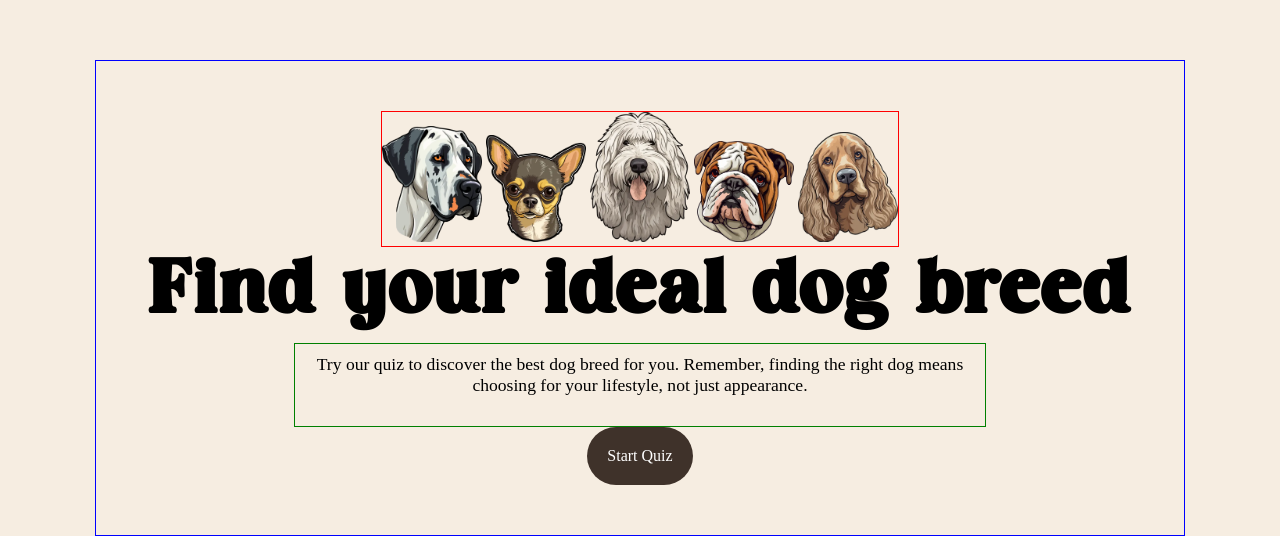
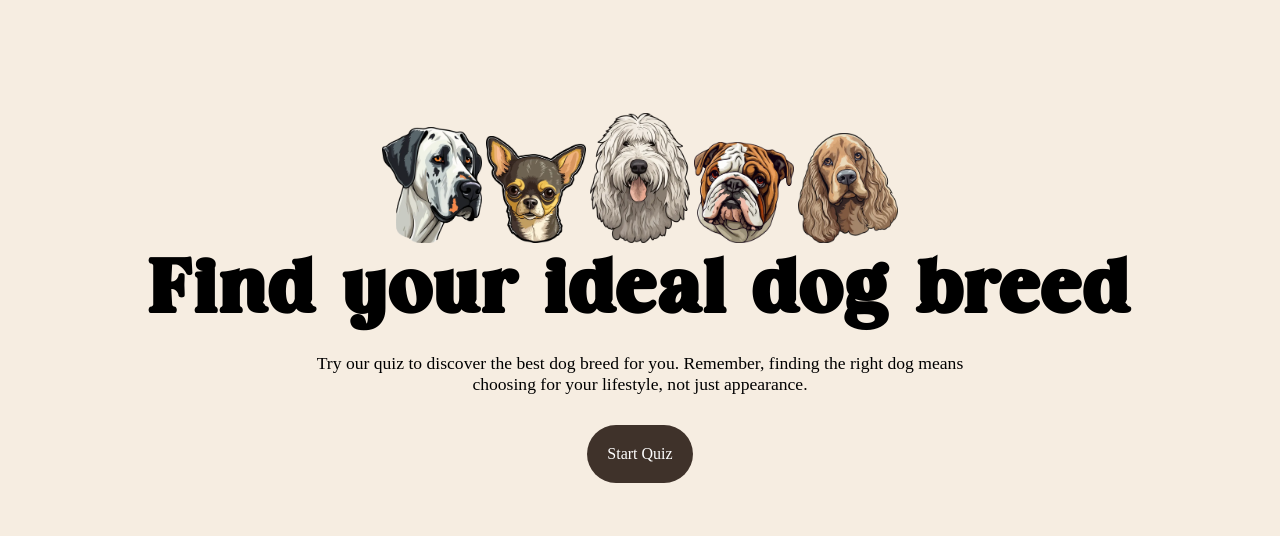
Before and after one commit to fridalannerstrom/my-dog-breed, a plain HTML site: page index.html in a window 1280 px wide. Shown: the part 102-638 px from the top of the page. Drawn offline with Linux system fonts and the light colour scheme.

Commit message:
style: remove helping borders

```diff
--- a/assets/css/style.css
+++ b/assets/css/style.css
@@ -35,7 +35,6 @@ body {
 
 .main-content {
     background: #F6EDE1;
-    border: 1px solid blue;
     align-items: center;
     justify-content: center;
     text-align: center;
@@ -52,7 +51,6 @@ h1 {
 }
 
 .basic-text {
-    border: 1px solid green;
     width: 70%;
     padding: 10px 0px 30px;
     text-align: center;
@@ -80,7 +78,6 @@ h1 {
 /* Intro page */
 
 .dog-image-container {
-    border: 1px solid red;
     flex-direction: row;
     align-items: center;
     justify-content: center;
```
